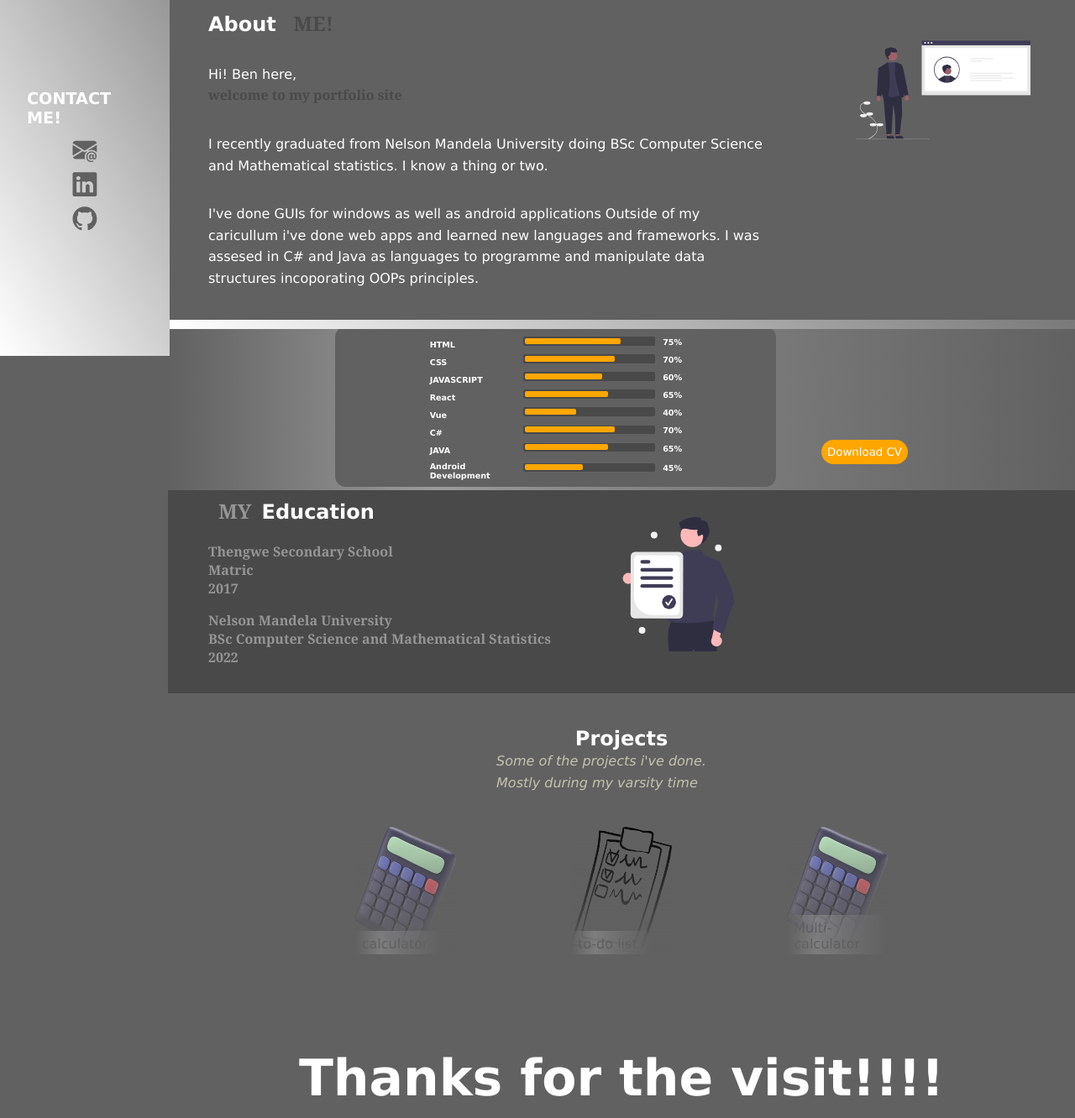
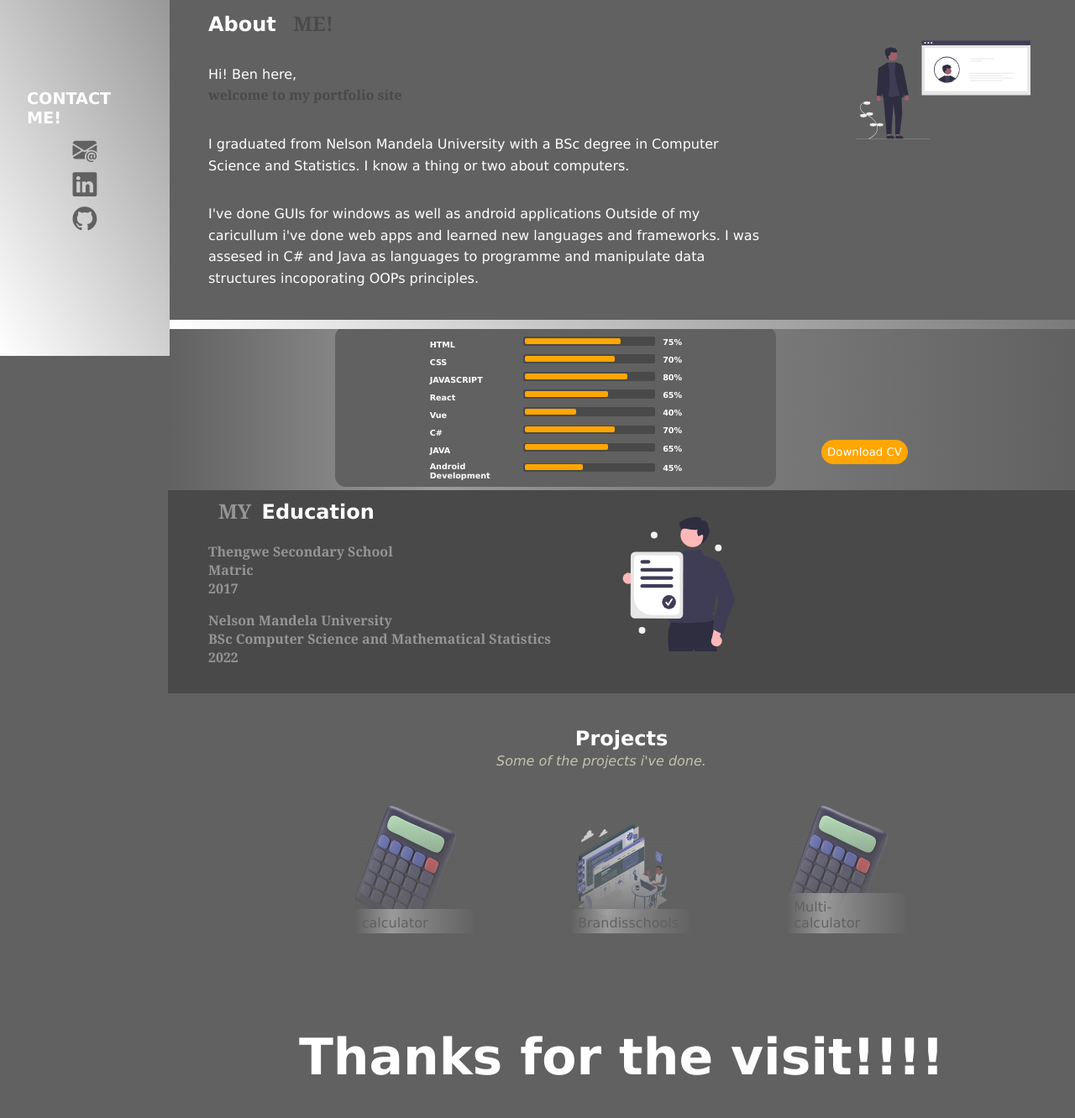
Before and after one commit to ye-ses/my-portfolio, a plain HTML site: page index.html in a window 1280 px wide. Shown: the part 408-1740 px from the top of the page at 84% size. Drawn offline with nearby package versions, Linux system fonts and the light colour scheme.

Commit message:
adding brandisschools

```diff
--- a/index.css
+++ b/index.css
@@ -446,6 +446,7 @@ a {
     height: 100%;
     -webkit-mask-image: linear-gradient(var(--primary), transparent);
     mask-image: linear-gradient(var(--primary), transparent);
+    cursor: url("./src/illustrations/icons8-github-30.png"), move;
 }
 
 .project-name {
@@ -454,7 +455,8 @@ a {
     bottom: 0;
     padding: 0.4em 1em 0.2em 0.5em;
     border-radius: 0 0.5em 0 0;
-    opacity: 0.5;
+    width: 100%;
+    cursor: pointer;
 }
 
 .project-name p {
--- a/index.html
+++ b/index.html
@@ -50,9 +50,9 @@
               <span><br> welcome to my portfolio site </span>
             </p>
             <p>
-              I recently graduated from Nelson Mandela University doing BSc
-              Computer Science and Mathematical statistics. I know a thing or
-              two.
+              I graduated from Nelson Mandela University with a BSc degree in
+              Computer Science and Statistics. I know a thing or
+              two about computers.
             <p>
               I've done GUIs for windows as well as android applications
               Outside of my caricullum i've done web apps and learned new
@@ -99,13 +99,13 @@
         <section class="container" id="projects">
           <div class="words" id="project-words">
             <h1> Projects</h1>
-            <p>Some of the projects i've done. <br> Mostly during my varsity time </p>
+            <p>Some of the projects i've done. <br> </p>
           </div>
           <div class="projects">
             <div v-for="project in projects" class="project">
-              <img :class="project.class" :src="project.img" :alt="project.alt">
+              <img :class="project.class" :src="project.img" :alt="project.alt" @click="redirect(project.git)">
               <div class="project-name">
-                <a :href="project.git" rel="noopener noreferrer" target="_blank">{{project.name}}</a>
+                <a :href="project.link" rel="noopener noreferrer" target="_blank">{{project.name}}</a>
               </div>
             </div>
         </section>
--- a/vue.js
+++ b/vue.js
@@ -26,7 +26,7 @@ const app = Vue.createApp({
       programmingSkills: [
         { skill: "HTML", value: "75%" },
         { skill: "CSS", value: "70%" },
-        { skill: "JAVASCRIPT", value: "60%" },
+        { skill: "JAVASCRIPT", value: "80%" },
         { skill: "React", value: "65%" },
         { skill: "Vue", value: "40%" },
         { skill: "C#", value: "70%" },
@@ -53,16 +53,16 @@ const app = Vue.createApp({
           class: "project-fill",
           git: "https://github.com/ye-ses/tiny-calculator",
           link: "https://ye-ses.github.io/tiny-calculator/",
-          demo: "",
+          demo: "#",
         },
         {
-          name: "to-do list",
-          img: "src/illustrations/doobry-task-list.png",
-          alt: "to-do list app",
+          name: "Brandisschools",
+          img: "src/illustrations/Website designer-amico.svg",
+          alt: "school website demo",
           class: "project-fill",
-          git: "https://github.com/ye-ses/todo_list",
-          link: "",
-          demo: "",
+          git: "https://github.com/Brandis-Moth/School-Website-V3",
+          link: "https://www.brandisschools.co.za/",
+          demo: "#",
         },
         {
           name: "Multi-calculator",
@@ -77,6 +77,10 @@ const app = Vue.createApp({
     };
   },
   k: "50%",
-  methods: {},
+  methods: {
+    redirect(link) {
+      open(link)
+    }
+  },
 });
 app.mount("#vue");
```
Also changed, not shown: src/illustrations/Website designer-amico.svg (added), src/illustrations/icons8-github-30.png (added).
